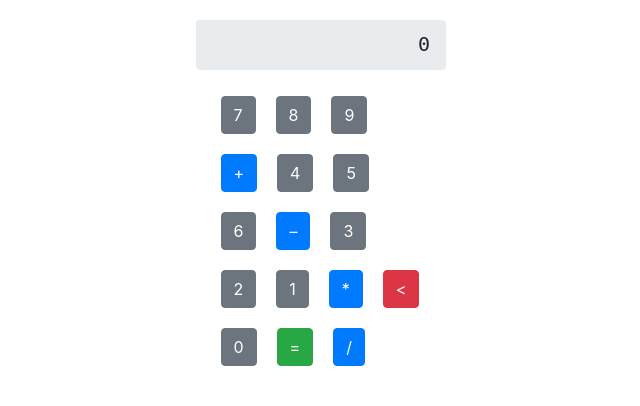
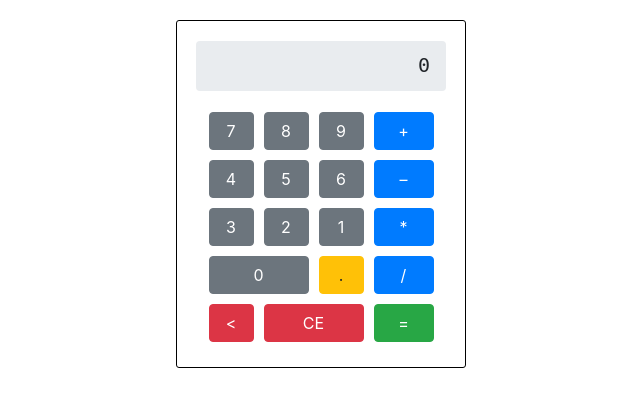
Before and after one commit to bota21/homework_66, a React (Create React App) app: page / in a window 1280 px wide. Shown: the top 406 px of the page, without its empty margins (319-959 px from the left). Built offline with nearby package versions, Linux system fonts and the light colour scheme.

Commit message:
#3 Добавлены дополнительные функции, внесены изменения в стили

```diff
--- a/src/App.css
+++ b/src/App.css
@@ -2,6 +2,9 @@
   display: flex;
   flex-direction: column;
   align-items: center;
-  margin-top: 20px;
-
+  border: 1px solid #000;
+  margin: 20px auto;
+  width: 290px;
+  padding: 20px;
+  border-radius: 3px;
 }
--- a/src/containers/Buttons/Buttons.css
+++ b/src/containers/Buttons/Buttons.css
@@ -1,8 +1,21 @@
 .Buttons {
-  width: 221px;
+  width: 100%;
   display: flex;
   flex-wrap: wrap;
+  justify-content: center;
 }
 .Buttons button {
-  margin: 10px;
+  margin: 5px;
+  width: 45px;
+  display: flex;
+  justify-content: center;
+  align-items: center;
 }
+.clean.btn.btn-danger,
+.zero.btn.btn-secondary {
+  width: 100px;
+}
+.symbol.btn.btn-primary,
+.symbol.btn.btn-success {
+  width: 60px;
+}
--- a/src/containers/Buttons/Buttons.js
+++ b/src/containers/Buttons/Buttons.js
@@ -1,7 +1,7 @@
 import "./Buttons.css";
 import { Button } from "reactstrap";
 import { useDispatch } from "react-redux";
-import { ADD_MINUS, ADD_MULTIPLICATION, ADD_NUMBER, ADD_PLUS, ADD_DIVISION, TOTAL_SUM, DELETE_ONE } from '../../store/actionTypes';
+import { ADD_MINUS, ADD_MULTIPLICATION, ADD_NUMBER, ADD_PLUS, ADD_DIVISION, TOTAL_SUM, DELETE_ONE, CLEAN_DISPLAY } from '../../store/actionTypes';
 
 const Buttons = () => {
     const dispatch = useDispatch();
@@ -26,25 +26,29 @@ const Buttons = () => {
     const deleteOne = () => {
         dispatch({type: DELETE_ONE})
     }
-
+const cleanDisplay = () => {
+    dispatch({type: CLEAN_DISPLAY})
+}
   return (
     <div className='Buttons'>
       <Button color='secondary' onClick={() => addNumber('7')}>7</Button>
       <Button color='secondary' onClick={() => addNumber('8')}>8</Button>
       <Button color='secondary' onClick={() => addNumber('9')}>9</Button>
-      <Button color='primary' onClick={addPlus} >+</Button>
+      <Button color='primary' className='symbol' onClick={addPlus} >+</Button>
       <Button color='secondary' onClick={() => addNumber('4')}>4</Button>
       <Button color='secondary' onClick={() => addNumber('5')}>5</Button>
       <Button color='secondary' onClick={() => addNumber('6')}>6</Button>
-      <Button color='primary' onClick={addMinus}>&ndash;</Button>
+      <Button color='primary' className='symbol' onClick={addMinus}>&ndash;</Button>
       <Button color='secondary' onClick={() => addNumber('3')}>3</Button>
       <Button color='secondary' onClick={() => addNumber('2')}>2</Button>
       <Button color='secondary' onClick={() => addNumber('1')}>1</Button>
-      <Button color='primary' onClick={addMultiplication}>*</Button>
+      <Button color='primary' className='symbol' onClick={addMultiplication}>*</Button>
+      <Button color='secondary' className='zero' onClick={() => addNumber('0')}>0</Button>
+      <Button color='warning' onClick={() => addNumber('.')}>.</Button>
+      <Button color='primary' className='symbol' onClick={addDivision}>/</Button>
       <Button color='danger' onClick={deleteOne}> &lt; </Button>
-      <Button color='secondary' onClick={() => addNumber('0')}>0</Button>
-      <Button color='success' onClick={totalSum}>=</Button>
-      <Button color='primary' onClick={addDivision}>/</Button>
+      <Button color='danger' className='clean' onClick={cleanDisplay}>CE</Button>
+      <Button color='success' className='symbol' onClick={totalSum}>=</Button>
     </div>
   );
 };
--- a/src/store/actionTypes.js
+++ b/src/store/actionTypes.js
@@ -5,3 +5,4 @@ export const ADD_MULTIPLICATION = "ADD_MULTIPLICATION";
 export const ADD_DIVISION = "ADD_DIVISION";
 export const TOTAL_SUM = "TOTAL_SUM";
 export const DELETE_ONE = 'DELETE_ONE'
+export const CLEAN_DISPLAY = 'CLEAN_DISPLAY'
--- a/src/store/reducer.js
+++ b/src/store/reducer.js
@@ -5,17 +5,22 @@ import {
   ADD_MULTIPLICATION,
   ADD_DIVISION,
   TOTAL_SUM,
-  DELETE_ONE
+  DELETE_ONE,
+  CLEAN_DISPLAY,
 } from "./actionTypes";
 
 const initialState = {
-  counter: '0'
+  counter: 0,
 };
 
 const reducer = (state = initialState, action) => {
   switch (action.type) {
     case ADD_NUMBER:
-      return { ...state, counter: state.counter + action.value };
+      if (state.counter === 0) {
+        return { ...state, counter: action.value };
+      } else if (state.counter.length > 1) {
+        return { ...state, counter: state.counter + action.value };
+      }
     case ADD_PLUS:
       return { ...state, counter: state.counter + action.value };
     case ADD_MINUS:
@@ -25,14 +30,18 @@ const reducer = (state = initialState, action) => {
     case ADD_DIVISION:
       return { ...state, counter: state.counter + action.value };
     case TOTAL_SUM:
-        console.log(state.counter);
-        let sum = eval(state.counter);
-        console.log(sum);
-        return{...state, counter:  eval(state.counter)};
-        case DELETE_ONE:
-          return {...state, counter: state.counter.substring(0, state.counter.length - 1)}
+      return { ...state, counter: eval(state.counter) };
+    case DELETE_ONE:
+      if (state.counter.length > 1) {
+        return {
+          ...state,
+          counter: state.counter.substring(0, state.counter.length - 1),
+        };
+      }
+    case CLEAN_DISPLAY:
+      return { ...state, counter: 0 };
     default:
-        return state;
+      return state;
   }
 };
 
```
Also changed, not shown: src/index.js (+8 -6 lines).
